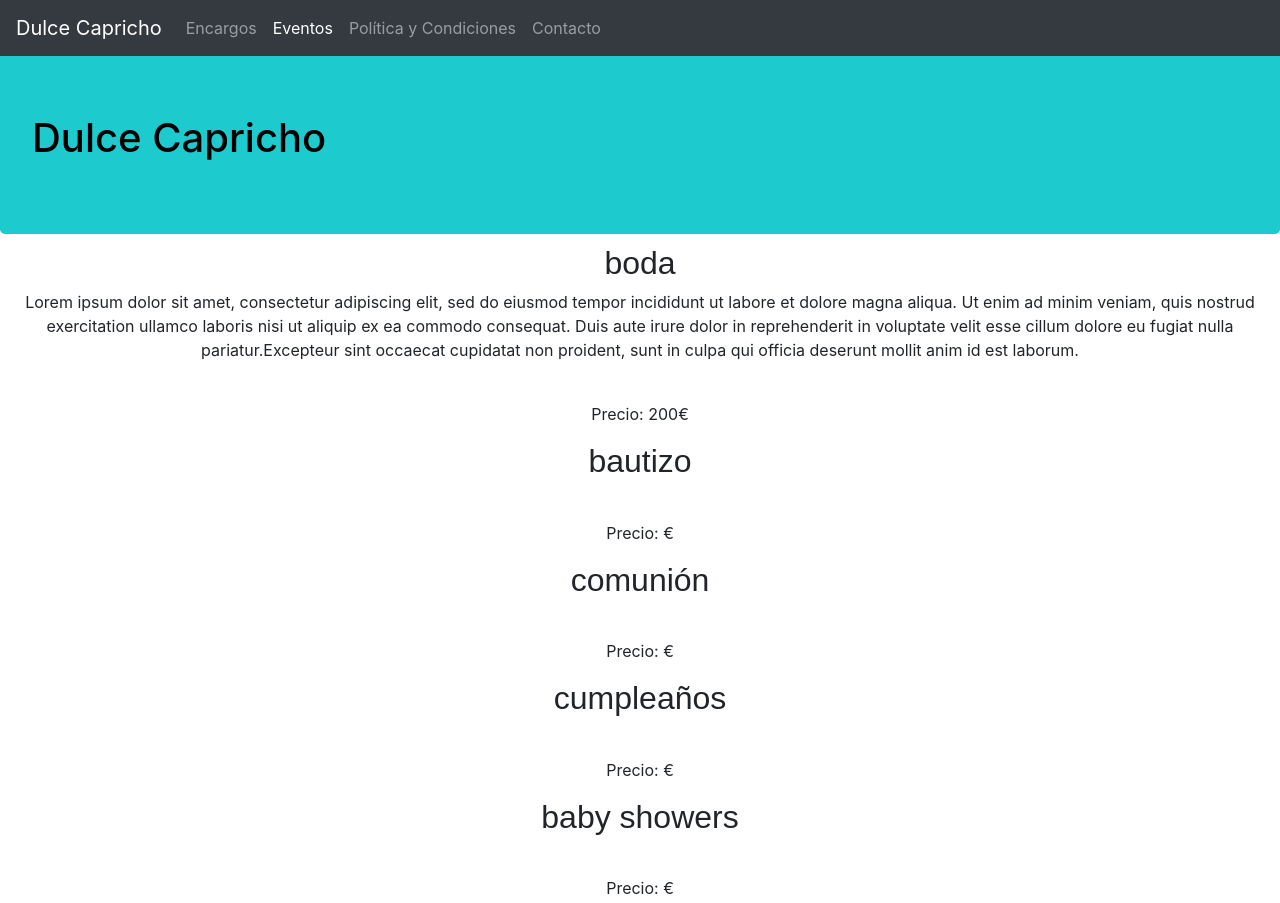
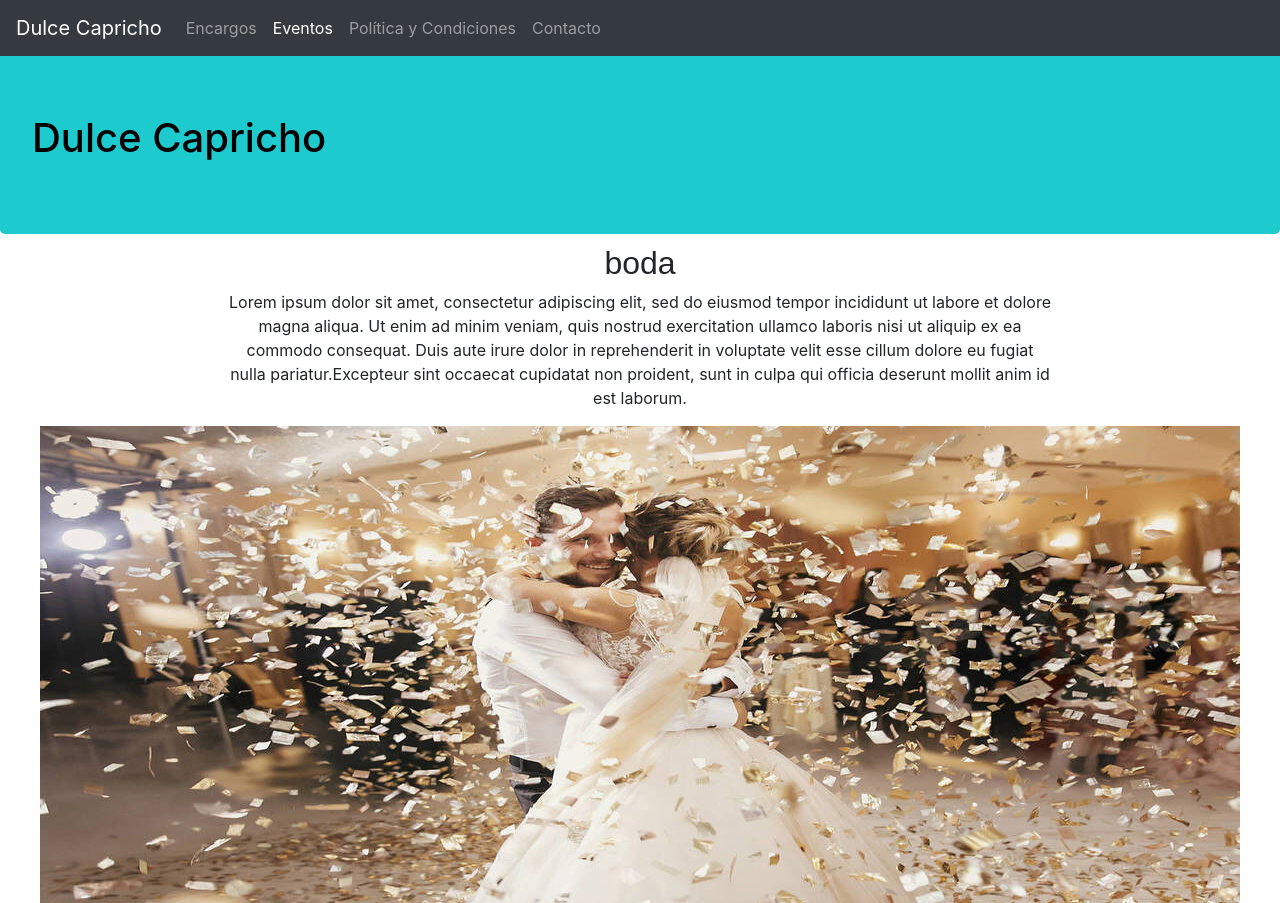
Before and after one commit to david-fgdl/DAW-I-G4, a website: page eventos.html in a window 1280 px wide. Shown: the top 903 px of the page. Drawn offline with nearby package versions, Linux system fonts and the light colour scheme.

Commit message:
Carga correcta de JSon

```diff
--- a/eventos.html
+++ b/eventos.html
@@ -37,7 +37,7 @@
     <div class="jumbotron">
         <h1>Dulce Capricho</h1>
     </div class="row">
-        <section class="col-12 text-center">
+        <section class="text-center">
 
         </section>
     </div>
--- a/script/eventosScript.js
+++ b/script/eventosScript.js
@@ -17,25 +17,27 @@ function eventosLoad(){
 
         for (var i = 0; i < eventos.length; i++) {
             const myArticle = document.createElement('article');
+
             const myH2 = document.createElement('h2');
             myH2.setAttribute("class", "evnt");
-            const myPara1 = document.createElement('p');
-            const myPara2 = document.createElement('img');
-            const myPara3 = document.createElement('img');
-            const myPara4 = document.createElement('p');
+            myH2.textContent = eventos[i].nombreEvento;
 
+            const myPara = document.createElement('p');
+            myPara.setAttribute("class", "col-sm-12 offset-md-1 col-md-10 offset-lg-2 col-lg-8")
+            myPara.textContent = eventos[i].descripcion;
 
-            myH2.textContent = eventos[i].nombreEvento;
-            myPara1.textContent = eventos[i].descripcion;
-            myPara2.textContent = eventos[i].foto1;
-            myPara3.textContent = eventos[i].foto2;
-            myPara4.textContent = 'Precio: ' + eventos[i].precio + '€';
+            const img1 = new Image();
+            img1.src = eventos[i].foto1;
+            const img2 = new Image();
+            img2.src = eventos[i].foto2;
+            const img3 = new Image();
+            img3.src = eventos[i].foto3;
 
             myArticle.appendChild(myH2);
-            myArticle.appendChild(myPara1);
-            myArticle.appendChild(myPara2);
-            myArticle.appendChild(myPara3);
-            myArticle.appendChild(myPara4);
+            myArticle.appendChild(myPara);
+            myArticle.appendChild(img1);
+            myArticle.appendChild(img2);
+            myArticle.appendChild(img3);
 
             section.appendChild(myArticle);
           }
```
